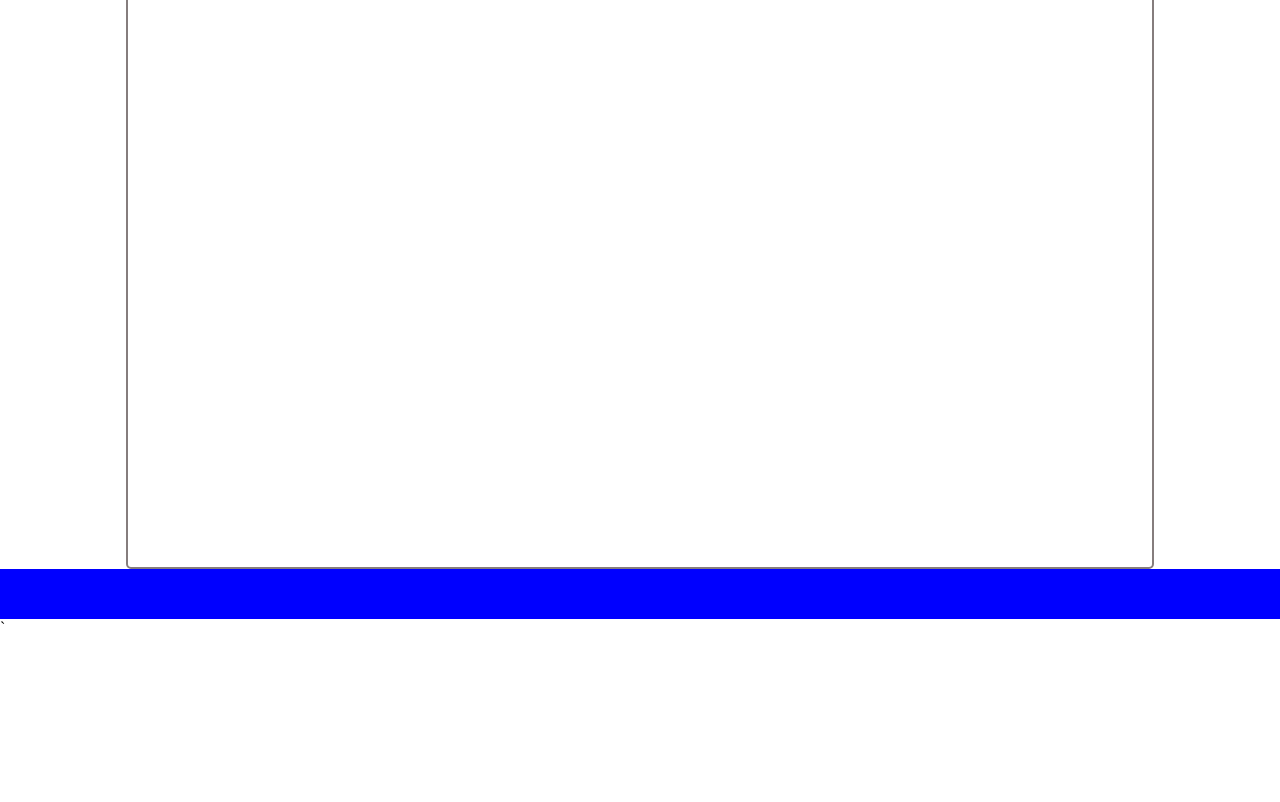
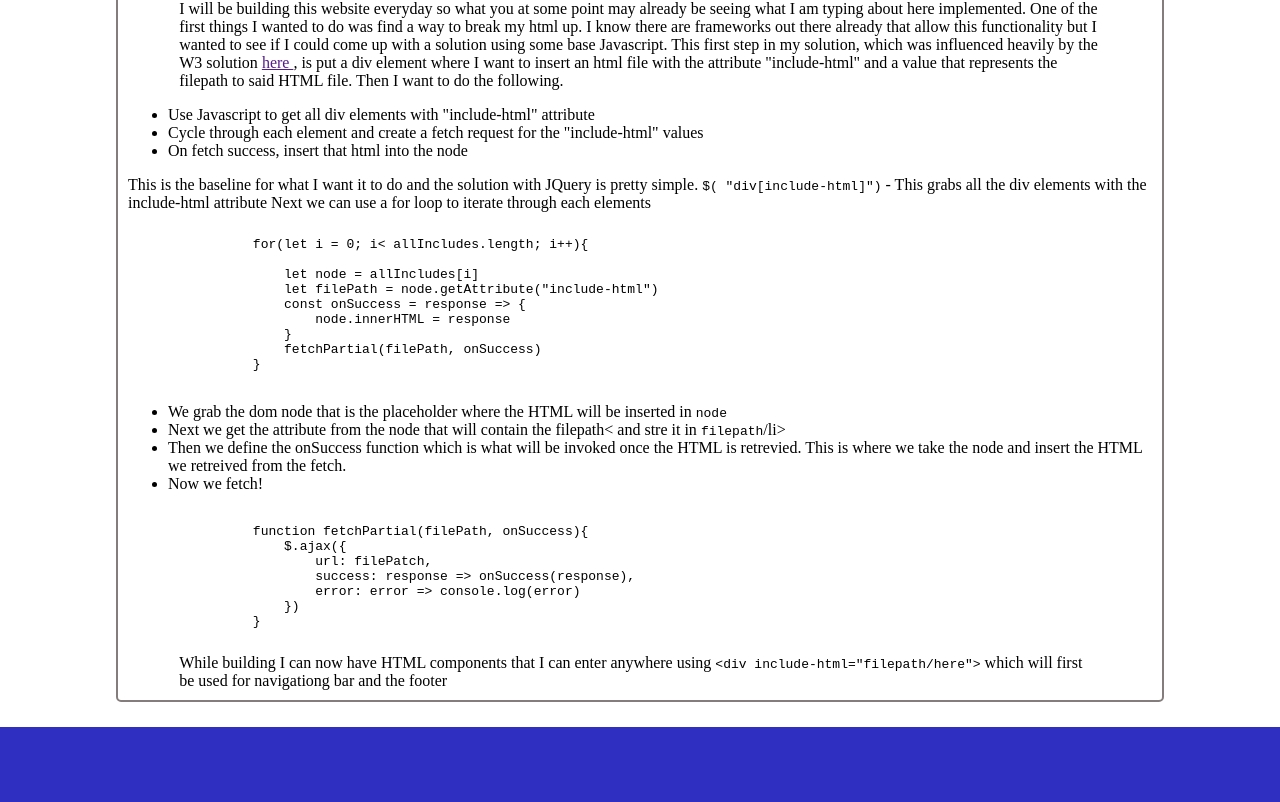
Before and after one commit to tcrurup/tcrurup.github.io, a website: page index.html in a window 1280 px wide. Shown: the part 313-1115 px from the top of the page. Before the commit the page ends 950 px from the top, so only its background shows below. Drawn offline with nearby package versions, Linux system fonts and the light colour scheme.

Commit message:
Add code to add html partials and add blog post explaining

```diff
--- a/index.html
+++ b/index.html
@@ -18,8 +18,56 @@
             using this as a virtual whiteboard.</p>
         </blogpost>
         <blogpost>
-            <div class="page-title">Components</div>
-            <p></p>
+            <div class="page-title">Partials</div>
+            <p>I will be building this website everyday so what you at some point may already be seeing what I am typing about here implemented.  One of the first things I wanted to do
+            was find a way to break my html up.  I know there are frameworks out there already that allow this functionality but I wanted to see if I could come up with a solution using
+            some base Javascript.
+
+            This first step in my solution, which was influenced heavily by the W3 solution <a href=""> here </a>, is put a div element where I want to insert an html file with the
+            attribute "include-html" and a value that represents the filepath to said HTML file.  Then I want to do the following.
+            <ul>
+                <li>Use Javascript to get all div elements with "include-html" attribute</li>
+                <li>Cycle through each element and create a fetch request for the "include-html" values</li>
+                <li>On fetch success, insert that html into the node</li>
+            </ul>
+
+            This is the baseline for what I want it to do and the solution with JQuery is pretty simple.
+
+            <code>$( "div[include-html]")</code> - This grabs all the div elements with the include-html attribute
+
+            Next we can use a for loop to iterate through each elements
+            </p>
+            <code>
+                for(let i = 0; i< allIncludes.length; i++){
+
+                    let node = allIncludes[i]
+                    let filePath = node.getAttribute("include-html")
+                    const onSuccess = response => {
+                        node.innerHTML = response
+                    }
+                    fetchPartial(filePath, onSuccess)
+                }
+            </code>
+            <ul>
+                <li>We grab the dom node that is the placeholder where the HTML will be inserted in <code>node</code></li>
+                <li>Next we get the attribute from the node that will contain the filepath< and stre it in <code>filepath</code>/li>
+                <li>
+                    Then we define the onSuccess function which is what will be invoked once the HTML is retrevied.  This is where we take the node and insert
+                    the HTML we retreived from the fetch.
+                </li>
+                <li> Now we fetch!</li>
+            </ul>
+            <code>
+                function fetchPartial(filePath, onSuccess){
+                    $.ajax({
+                        url: filePatch,
+                        success: response => onSuccess(response),
+                        error: error => console.log(error)
+                    })
+                }
+            </code>
+            <p>While building I can now have HTML components that I can enter anywhere using <code>&ltdiv include-html="filepath/here"&gt</code> which will first be used for
+            navigationg bar and the footer</p>
         </blogpost>
     </div>
 
--- /dev/null
+++ b/partials/footer.html
@@ -0,0 +1,3 @@
+<div class = 'footer'>
+
+</div>
--- a/src/DOMContentLoaded.js
+++ b/src/DOMContentLoaded.js
@@ -16,10 +16,7 @@ function loadPartials(){
 
         let node = allIncludes[i]
         let filePath = node.getAttribute("include-html")
-        console.log(`Loading partial from ${filePath}`)
         const onSuccess = response => {
-            console.log(`Found partial ${filePath}`)
-            console.log(response)
             node.innerHTML = response
         }
 
@@ -29,7 +26,7 @@ function loadPartials(){
 
 function fetchPartial(filePath, onSuccess){
     $.ajax({
-        url:'/partials/navbar.html',
+        url: filePath,
         success: response => onSuccess(response),
         error: error => console.log(error)
     })
--- a/style.css
+++ b/style.css
@@ -1,3 +1,13 @@
+
+code{
+    display: inline-block;
+    white-space: pre-wrap;
+    margin: auto;
+}
+
+code text{
+}
+
 body{
     margin: 0px;
 }
@@ -13,13 +23,20 @@ body{
     height: 100%;
     border: 2px solid rgb(133, 125, 125);
     border-radius: 5px;
-    margin: 10px auto 0px;
+    padding: 10px;
+    margin: 25px auto;
 }
 
 .nav-bar{
     width: 100%;
     height: 50px;
-    background-color: blue;
+    background-color: rgb(47, 47, 194);
+}
+
+.footer{
+    height: 75px;
+    width: 100%;
+    background-color: rgb(47, 47, 194);
 }
 
 .blog-post .blog-title{
```
